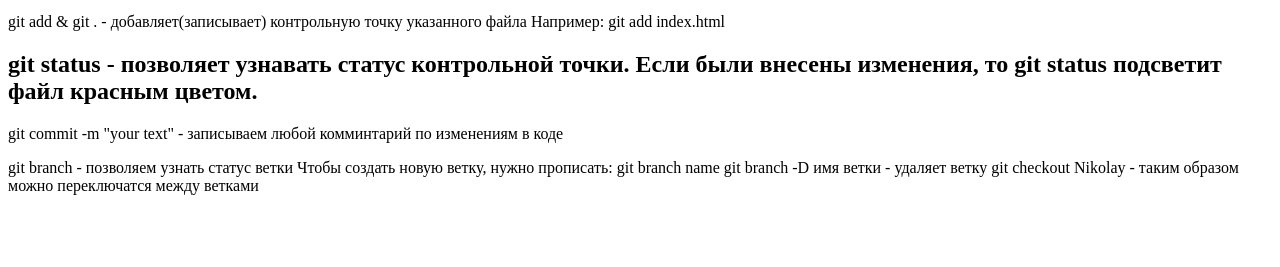
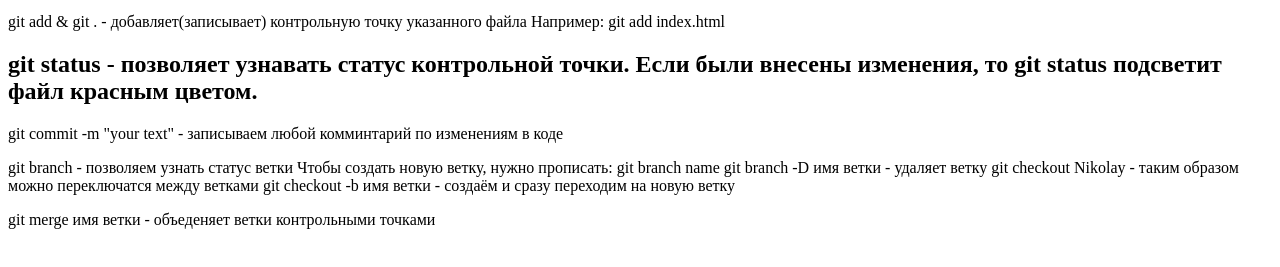
Before and after one commit to Kondalov/Test_Banda, a plain HTML site: page banda.html in a window 1280 px wide. Shown: the part 101-368 px from the top of the page. Drawn offline with Linux system fonts and the light colour scheme.

Commit message:
new commit

```diff
--- a/banda.html
+++ b/banda.html
@@ -23,6 +23,9 @@
        git branch -D имя ветки - удаляет ветку
 
        git checkout Nikolay - таким образом можно переключатся между ветками
+
+       git checkout -b имя ветки - создаём и сразу переходим на новую ветку
     </p>
+    <p>git merge имя ветки - объеденяет ветки контрольными точками</p>
 </body>
 </html>
```
